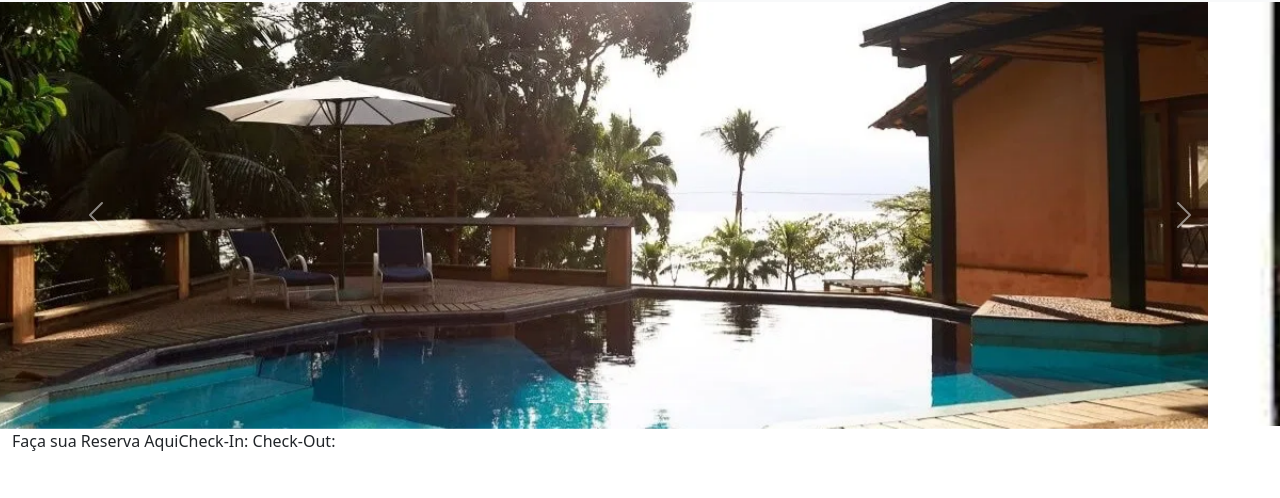
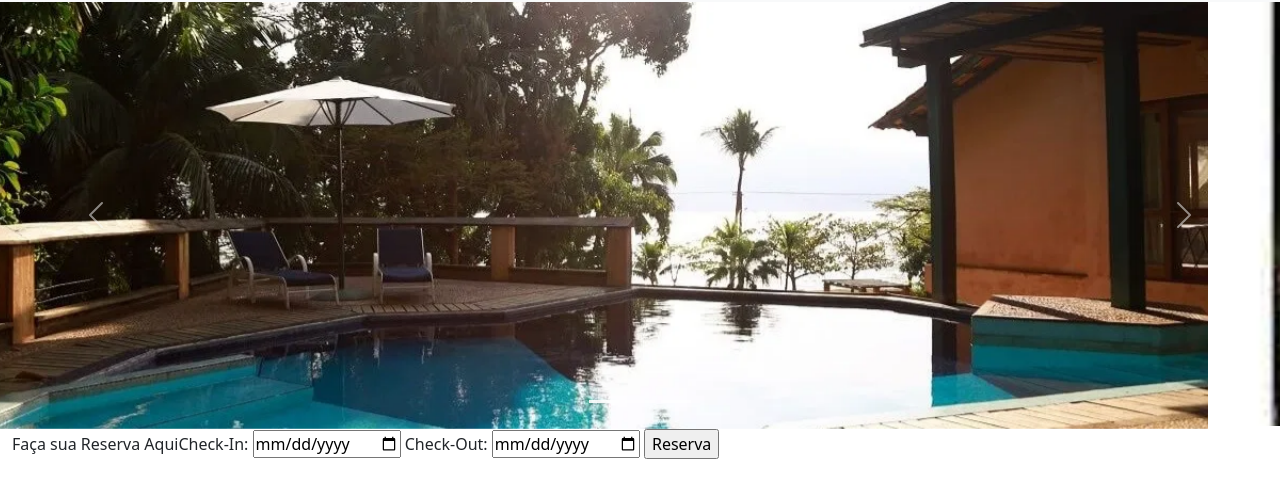
Before and after one commit to GabryelVenancio/ProjetoHotel2, a plain HTML site: page layout.html in a window 1280 px wide. Shown: the part 54-552 px from the top of the page. Drawn offline with Linux system fonts and the light colour scheme.

Commit message:
Criação e início de estruturação do layout

```diff
--- a/layout.html
+++ b/layout.html
@@ -90,10 +90,10 @@
                 <form>
                     <label>Faça sua Reserva Aqui<label>
                     <label>Check-In:
-                        <imput type="date" id="checkin" required>
+                        <input type="date" id="checkin" required>
                     <label>Check-Out:
-                        <imput type="date" id="checkout" required>
-                    <imput type="submit" id="btnreservar" value="Reserva">
+                        <input type="date" id="checkout" required>
+                    <input type="submit" id="btnreservar" value="Reserva">
                 </form>
             </div>
         </div>
```
